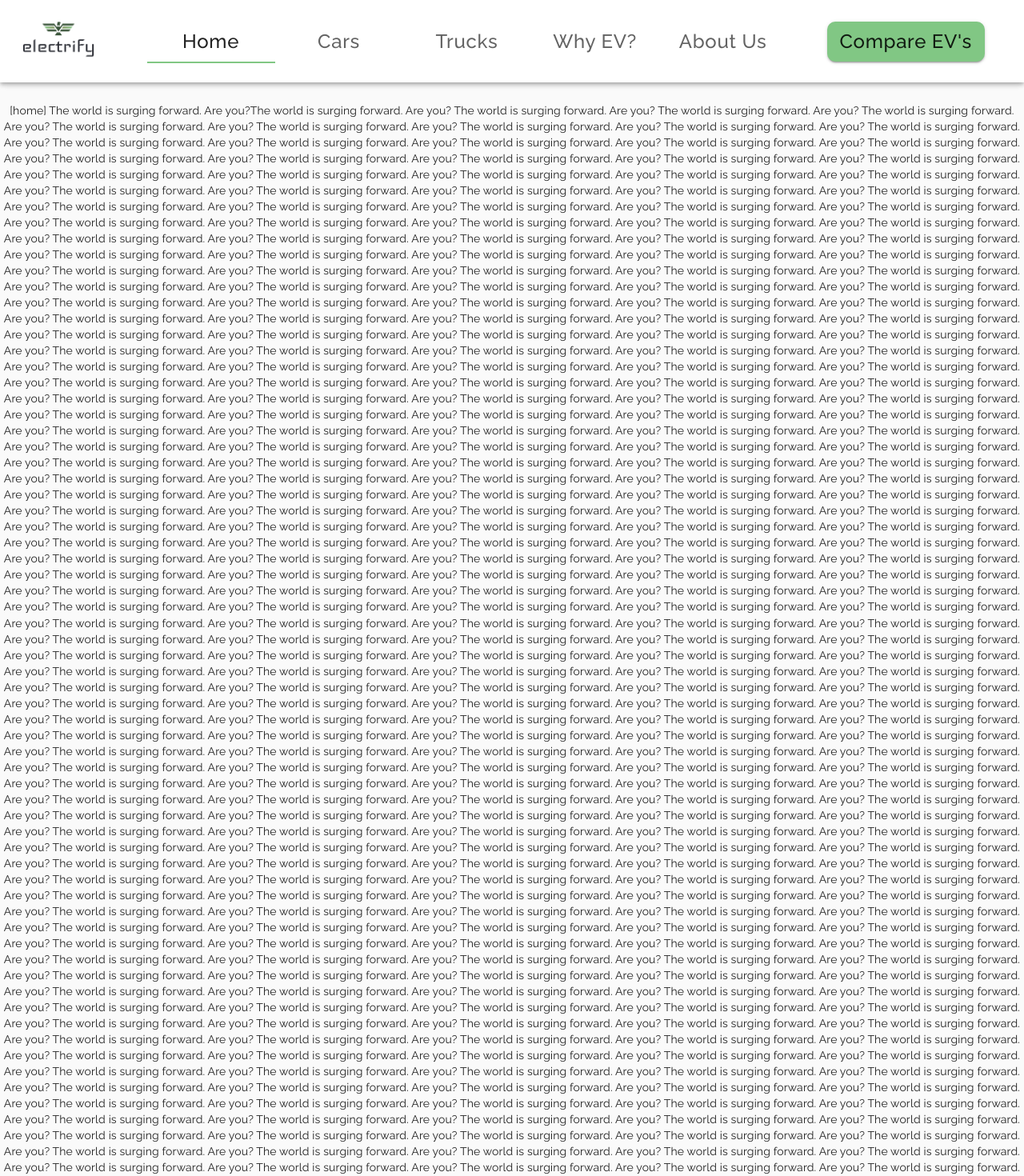
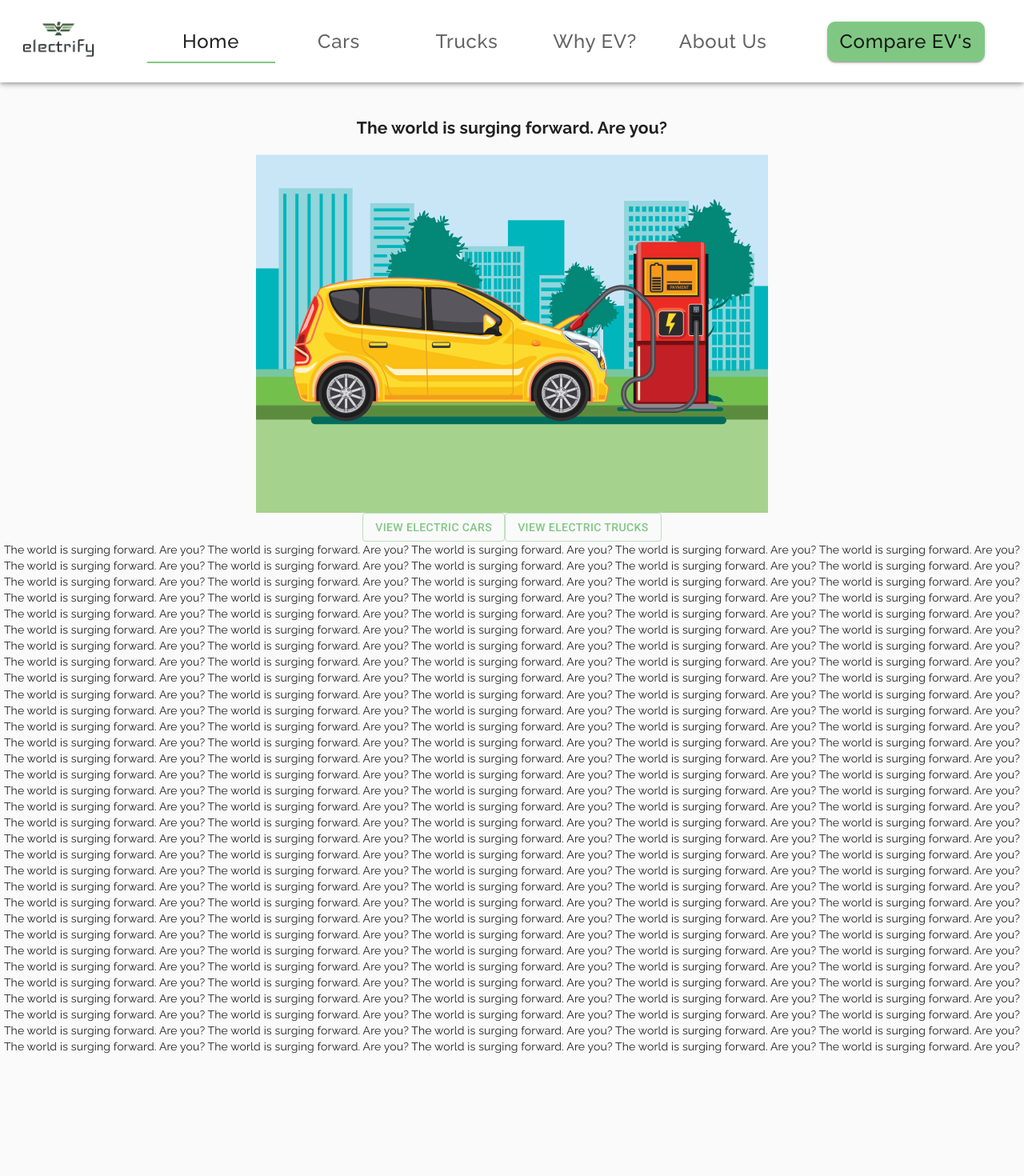
Before and after one commit to MattLong34/electrify-frontend, a React (Create React App) app: page / in a window 1280 px wide. Shown: the top 1470 px of the page at 80% size. After the commit the page ends 1318 px from the top, so only its background shows below. Built offline with nearby package versions, Linux system fonts and the light colour scheme.

Commit message:
add placeholder header content

```diff
--- a/src/App.css
+++ b/src/App.css
@@ -2,6 +2,12 @@
   text-align: center;
   font-family: 'Raleway', sans-serif;
 }
+
+.car {
+  display: block;
+  margin-left: auto;
+  margin-right: auto;
+  width: 50%;}
 
 /* .App-logo {
   height: 40vmin;
--- a/src/pages/Home.js
+++ b/src/pages/Home.js
@@ -4,20 +4,30 @@ import React from 'react'
 // import {Link} from 'react-router-dom'
 // import Resources from '../components/Resources'
 // import FeaturedTrails from '../components/FeaturedTrails'
+import Button from '@material-ui/core/Button';
+import {Link} from 'react-router-dom'
+
+import CAR from '../assets/CAR.svg'
 
 export default function Home() {
     return (
     <div>
-        [home] The world is surging forward. Are you?
-
-        {[...new Array(120)]
+        <h2>The world is surging forward. Are you?</h2>
+        <img src={CAR} className="car" />
+        <div>
+          <Button variant="outlined" color="primary" component={Link} to="/cars/">View Electric Cars</Button>
+          <Button variant="outlined" color="primary" component={Link} to="/trucks/">View Electric Trucks</Button>
+        </div>
+        <div>
+        {[...new Array(20)]
             .map(
               () => `The world is surging forward. Are you? The world is surging forward. Are you?
               The world is surging forward. Are you? The world is surging forward. Are you?
               The world is surging forward. Are you? The world is surging forward. Are you?
               The world is surging forward. Are you? The world is surging forward. Are you? `,
-            )
-            .join('\n')}
+              )
+              .join('\n')}
+        </div>
     </div>
     )
 }
```
Also changed, not shown: src/assets/CAR.svg (added).
